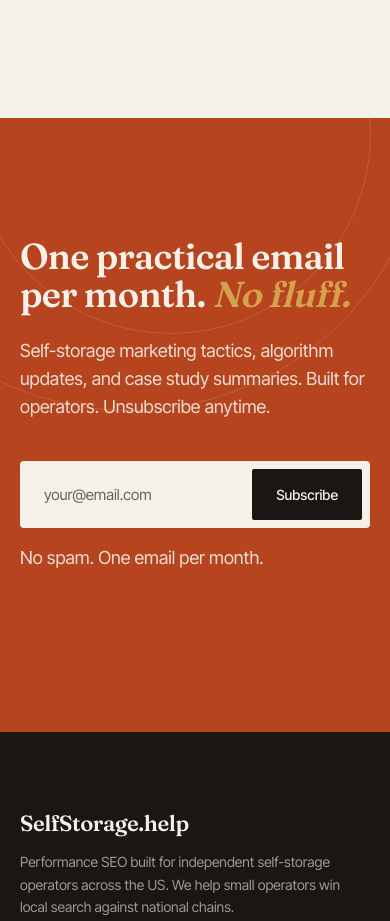
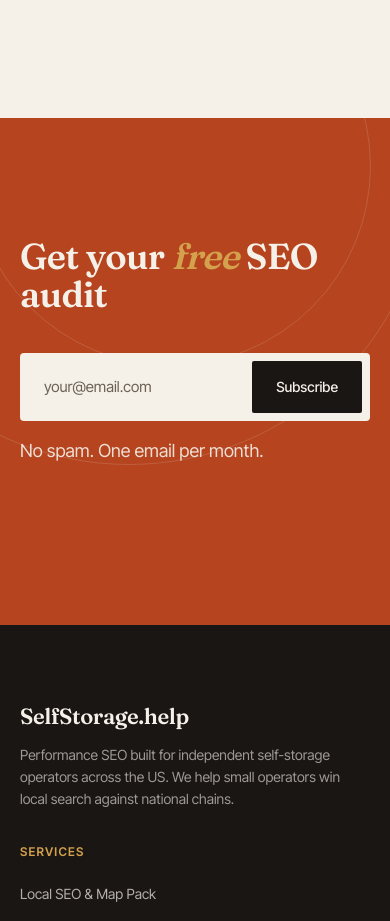
Before and after one commit to devmaai/self-v1, a Next.js app: page /resources in a window 390 px wide. Shown: the part 1452-2373 px from the top of the page. Built offline with nearby package versions, Linux system fonts and the light colour scheme.

Commit message:
updated resources page

```diff
--- a/app/globals.css
+++ b/app/globals.css
@@ -390,6 +390,11 @@ nav {
   content: '✦';
   color: var(--rust);
   font-style: normal;
+}
+@media (max-width: 768px) {
+  .marquee-inner {
+    animation-duration: 20s;
+  }
 }
 
 /* ============================================================
--- a/app/resources/page.tsx
+++ b/app/resources/page.tsx
@@ -58,8 +58,8 @@ export default function ResourcesPage() {
       />
 
       <CTABanner
-        headline={<>One practical email per month. <em>No fluff.</em></>}
-        subtext="Self-storage marketing tactics, algorithm updates, and case study summaries. Built for operators. Unsubscribe anytime."
+        headline={<>Get your <em>free</em> SEO audit</>}
+        subtext=""
         placeholder="your@email.com"
         ctaLabel="Subscribe"
         note="No spam. One email per month."
```
